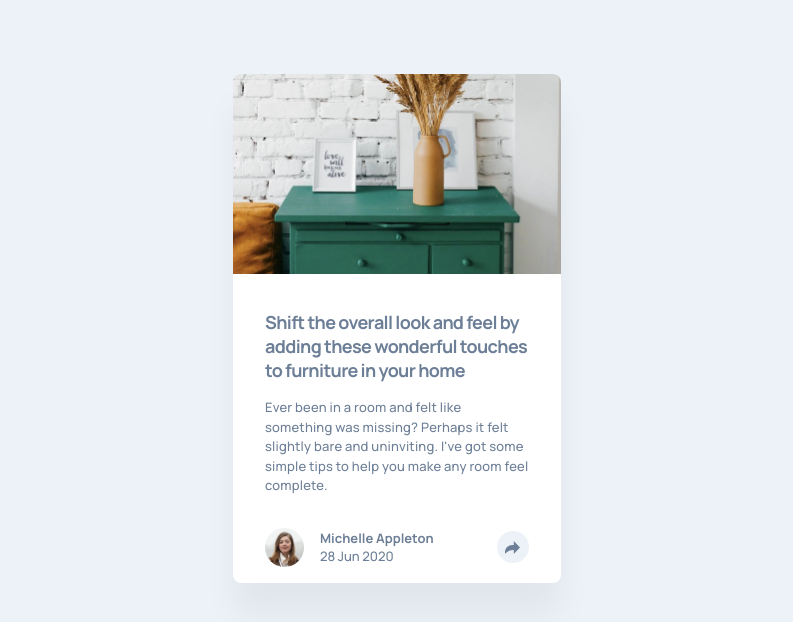
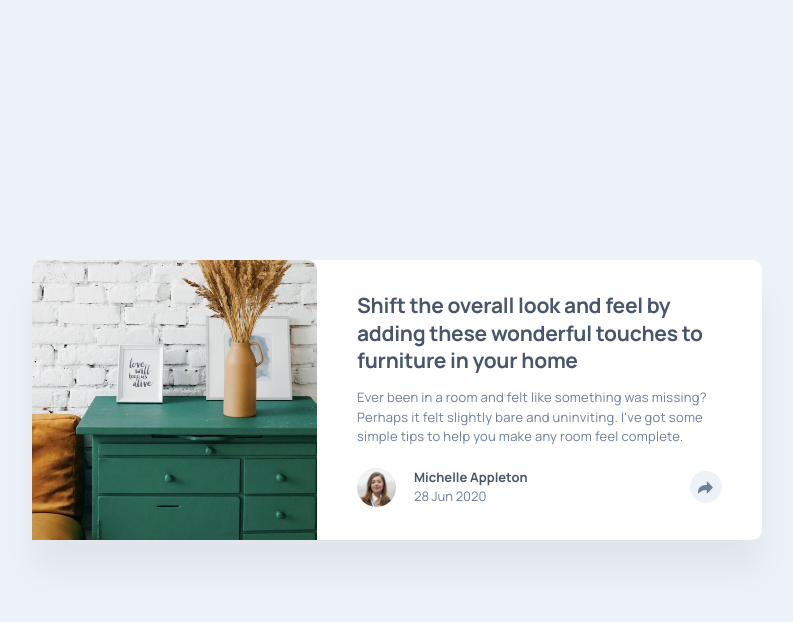
Before and after one commit to raubaca/frontendmentor, a plain HTML site: page article-preview-component/index.html in a window 1280 px wide. Shown: the whole page, without its empty margins (243-1036 px from the left). Drawn offline with Linux system fonts and the light colour scheme.

Commit message:
desktop version

```diff
--- a/article-preview-component/index.html
+++ b/article-preview-component/index.html
@@ -19,7 +19,7 @@
     <link rel="preconnect" href="https://fonts.googleapis.com" />
     <link rel="preconnect" href="https://fonts.gstatic.com" crossorigin />
     <link
-      href="https://fonts.googleapis.com/css2?family=Manrope:wght@500;700&display=swap"
+      href="https://fonts.googleapis.com/css2?family=Manrope:wght@400;700&display=swap"
       rel="stylesheet"
     />
     <link rel="stylesheet" href="style.css" />
--- a/article-preview-component/style.css
+++ b/article-preview-component/style.css
@@ -7,13 +7,12 @@
 
   --font-family: 'Manrope', sans-serif;
   --font-size: 13px;
-  --font-size-title: 18px;
+  --font-size-title: 17px;
 
   --space-xl: 36px;
   --space-l: 32px;
-  --space: 24px;
-  --space-s: 16px;
-  --space-xs: 8px;
+  --space: 20px;
+  --space-s: 14px;
 }
 
 * {
@@ -34,6 +33,7 @@ img {
 h1,
 h2 {
   font-weight: 700;
+  color: var(--very-dark-grayish-blue);
 }
 
 button {
@@ -44,51 +44,45 @@ button {
 }
 
 body {
-  /* display: grid; */
-  /* place-content: center; */
+  display: grid;
+  place-content: center;
   min-height: 100dvh;
   font-family: var(--font-family);
-  font-weight: 500;
+  font-weight: 400;
+  line-height: 1.5;
   background: var(--light-grayish-blue);
   color: var(--desaturated-dark-blue);
-
-  /* justify-content: center; */
-  padding-top: 74px;
 }
 
 .article {
-  margin: auto;
-  max-width: 328px;
+  max-width: 328px; /* fix */
   background: var(--white);
-  border-radius: var(--space-xs);
-  overflow: hidden;
+  border-radius: 10px;
   box-shadow: 0 32px 32px 0 rgba(0, 0, 0, 0.05);
 }
 .article_img {
-  aspect-ratio: 5/3.05;
+  aspect-ratio: 5 / 3.05; /* pixel-perfect adjust */
   object-fit: cover;
   object-position: 0% 25%;
+  border-radius: 10px 10px 0 0;
 }
 .article_content {
-  padding: var(--space-l);
-  padding-block: var(--space-xl) var(--space-s);
+  padding: 36px 32px 14px;
   h1 {
     font-size: var(--font-size-title);
-    letter-spacing: -0.05rem; /* fix */
-    margin-block-end: var(--space-s);
+    line-height: 1.4;
+    letter-spacing: -0.02rem; /* fix */
+    margin-block-end: 14px;
   }
   p {
-    letter-spacing: 0.015rem; /* fix */
-    line-height: 1.5;
+    letter-spacing: 0.02rem; /* fix */
   }
 }
 .article_author {
   position: relative;
   display: flex;
   align-items: center;
-  gap: var(--space-s);
-  padding: var(--space-s) var(--space-l);
-
+  padding: 20px 32px;
   h2 {
     font-size: 1rem;
   }
@@ -96,6 +90,7 @@ body {
 
 .avatar {
   width: 3rem;
+  margin-inline-end: 18px;
   aspect-ratio: 1;
   border-radius: 50%;
 }
@@ -117,10 +112,12 @@ body {
   position: absolute;
   inset: 0;
   align-items: center;
-  gap: var(--space-s);
-  padding: var(--space-s) var(--space-l);
+  gap: 14px;
+  padding: 14px 32px;
   background: var(--very-dark-grayish-blue);
   color: var(--white);
+  border-radius: 0 0 10px 10px;
+
   span {
     text-transform: uppercase;
     letter-spacing: 6px;
@@ -143,3 +140,42 @@ body {
     filter: brightness(0) invert(1);
   }
 }
+
+@media (width > 960px) {
+  .article {
+    display: grid;
+    grid-template-columns: 285px 1fr;
+    max-width: 730px;
+  }
+  .article_img {
+    grid-row: span 2;
+    aspect-ratio: 1 / 0.98;
+    border-radius: 10px 0 0 10px 0;
+  }
+  .article_content {
+    padding: 32px 40px 0;
+    h1 {
+      font-size: 21px;
+      line-height: 1.3;
+    }
+  }
+  .article_author {
+    padding: 0 40px 26px;
+  }
+  .share-links {
+    inset: auto;
+    left: calc(100% - 56px);
+    bottom: calc(100% + 16px);
+    padding: 18px 40px;
+    border-radius: 10px;
+    translate: -50%;
+    &::after {
+      content: '';
+      position: absolute;
+      bottom: -8px;
+      left: calc(50% - 8px);
+      border: 10px solid var(--very-dark-grayish-blue);
+      transform: rotate(45deg);
+    }
+  }
+}
```
